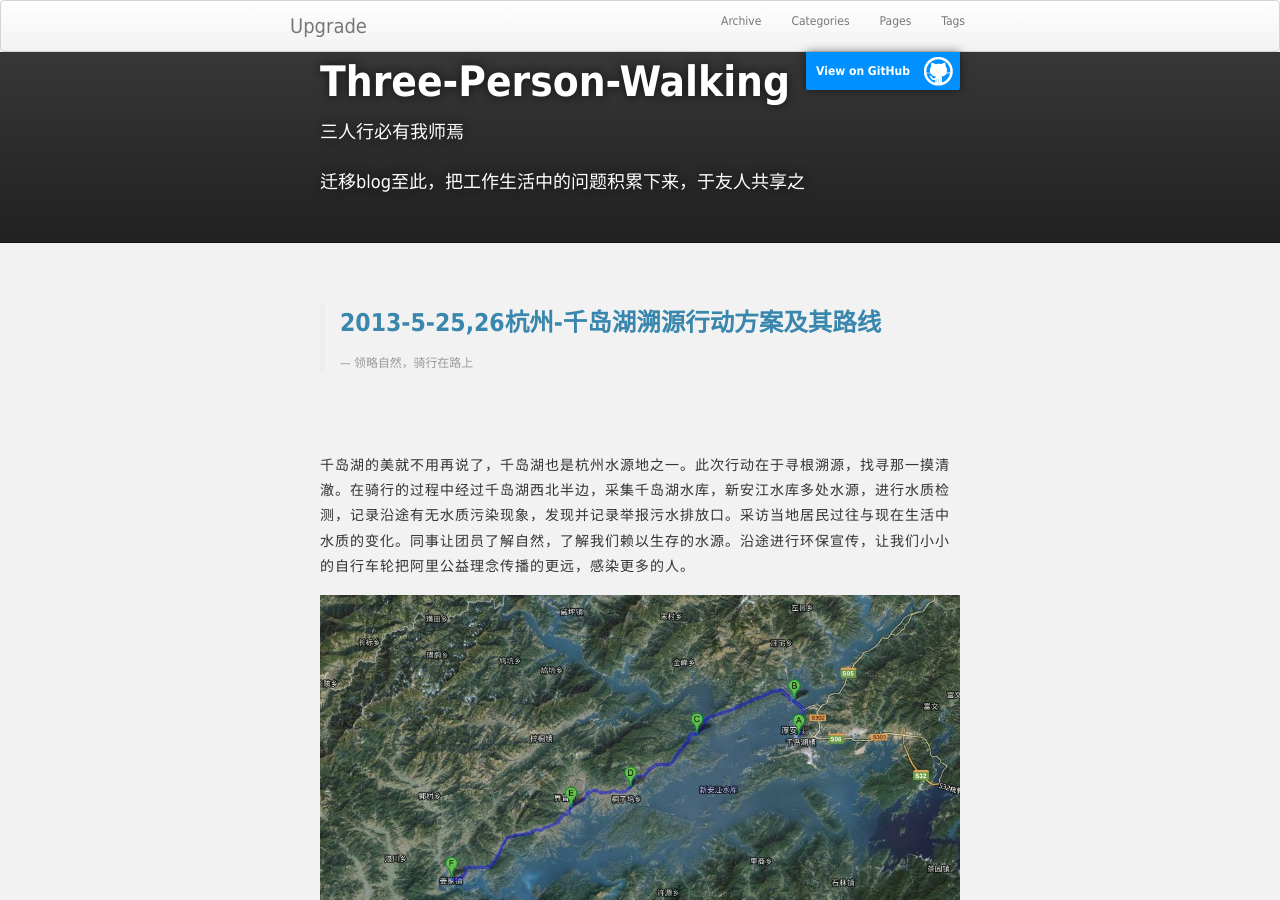
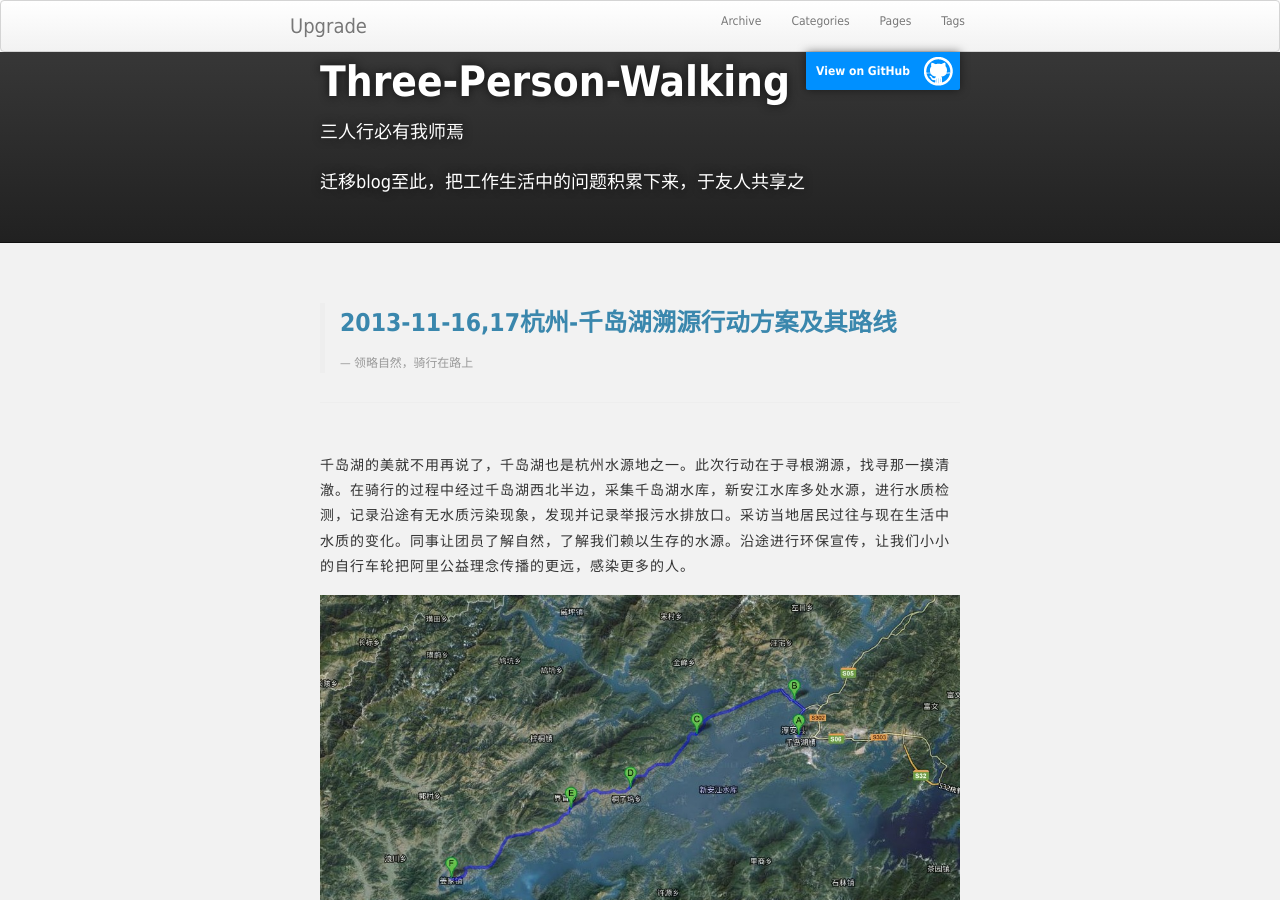
Before and after one commit to vincent-li/three-person-walking, a Jekyll site: the page built from _posts/2013-05-16-my-qiandao-lake-riding.html, in a window 1280 px wide and 900 px high. Built offline with Jekyll 4.4.1, drawn with Linux system fonts in a browser that asks for light colours; comment, search, counter and statistics services are not loaded.

Commit message:
time change

```diff
--- a/_posts/2013-05-16-my-qiandao-lake-riding.html
+++ b/_posts/2013-05-16-my-qiandao-lake-riding.html
@@ -1,6 +1,6 @@
 ---
 layout: post
-title: 2013-5-25,26杭州-千岛湖溯源行动方案及其路线
+title: 2013-11-16,17杭州-千岛湖溯源行动方案及其路线
 subtitle: 领略自然，骑行在路上
 category : travel
 tags : [riding,travel]
```
